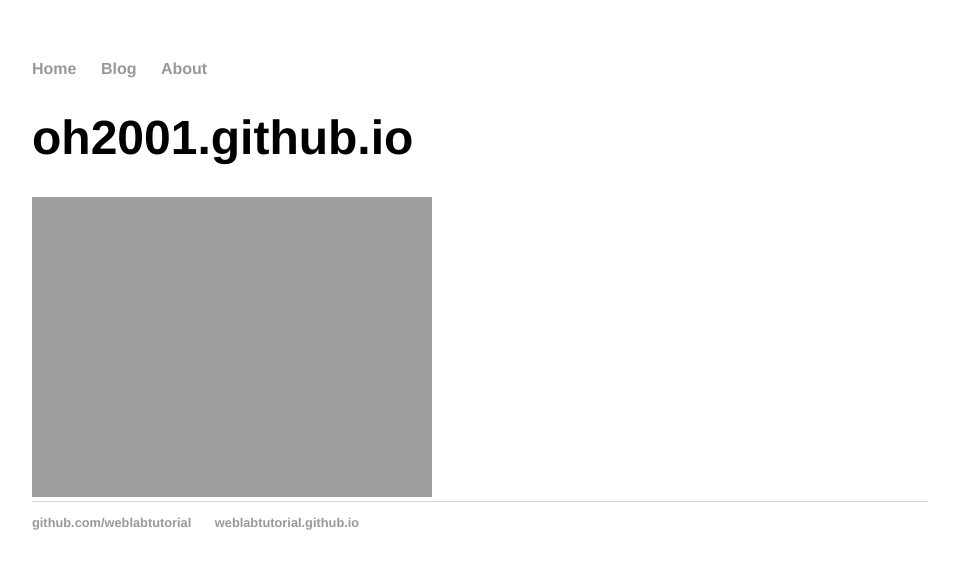
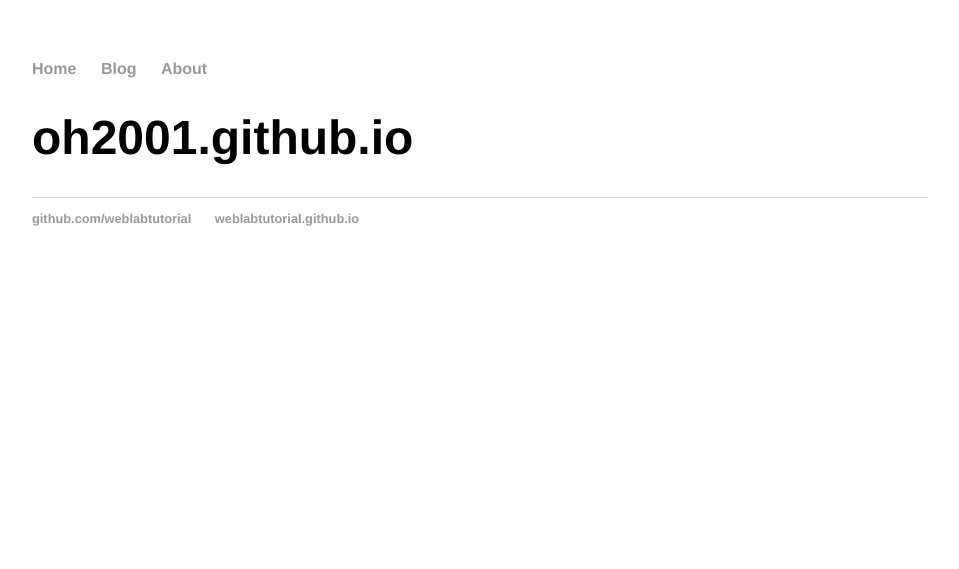
Before and after one commit to oh2001/oh2001.github.io, a Jekyll site: the page built from index.html, in a window 1280 px wide. Shown: the top 569 px of the page, without its empty margins (160-1119 px from the left). Built offline with Jekyll 4.4.1, drawn with Linux system fonts in a browser that asks for light colours.

Commit message:
Update index.html

```diff
--- a/index.html
+++ b/index.html
@@ -4,6 +4,6 @@
 ---
 <div class="blurb">
           <h1>oh2001.github.io</h1>
-          <img src= ”https://www.planetware.com/wpimages/2020/02/france-in-pictures-beautiful-places-to-photograph-eiffel-tower.jpg”/>
+
 
 </div>
```
